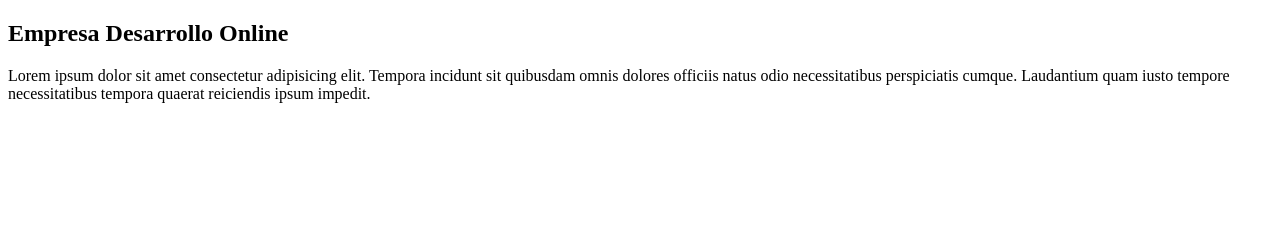
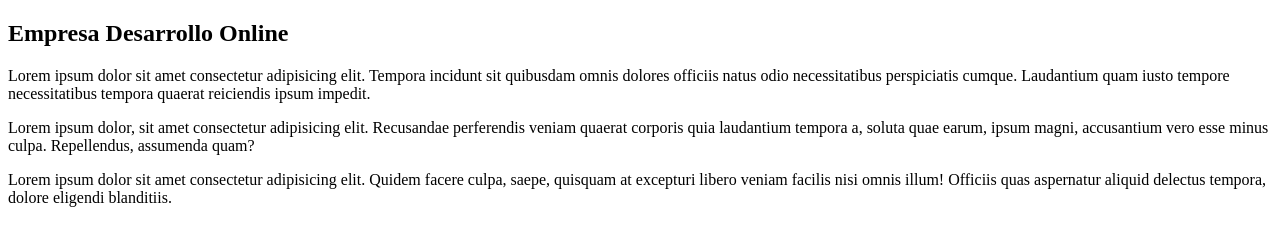
Before and after one commit to veritozy/PracticaOnline, a plain HTML site: page nosotros.html in a window 1280 px wide. Drawn offline with Linux system fonts and the light colour scheme.

Commit message:
cambios en nosostros

```diff
--- a/nosotros.html
+++ b/nosotros.html
@@ -12,5 +12,13 @@
             Lorem ipsum dolor sit amet consectetur adipisicing elit. Tempora incidunt sit quibusdam omnis dolores officiis natus odio necessitatibus perspiciatis cumque. Laudantium quam iusto tempore necessitatibus tempora quaerat reiciendis ipsum impedit.
         </p>
     </div>
+    <main>
+        <p>
+            Lorem ipsum dolor, sit amet consectetur adipisicing elit. Recusandae perferendis veniam quaerat corporis quia laudantium tempora a, soluta quae earum, ipsum magni, accusantium vero esse minus culpa. Repellendus, assumenda quam?
+        </p>
+        <p>
+            Lorem ipsum dolor sit amet consectetur adipisicing elit. Quidem facere culpa, saepe, quisquam at excepturi libero veniam facilis nisi omnis illum! Officiis quas aspernatur aliquid delectus tempora, dolore eligendi blanditiis.
+        </p>
+    </main>
 </body>
 </html>
```
